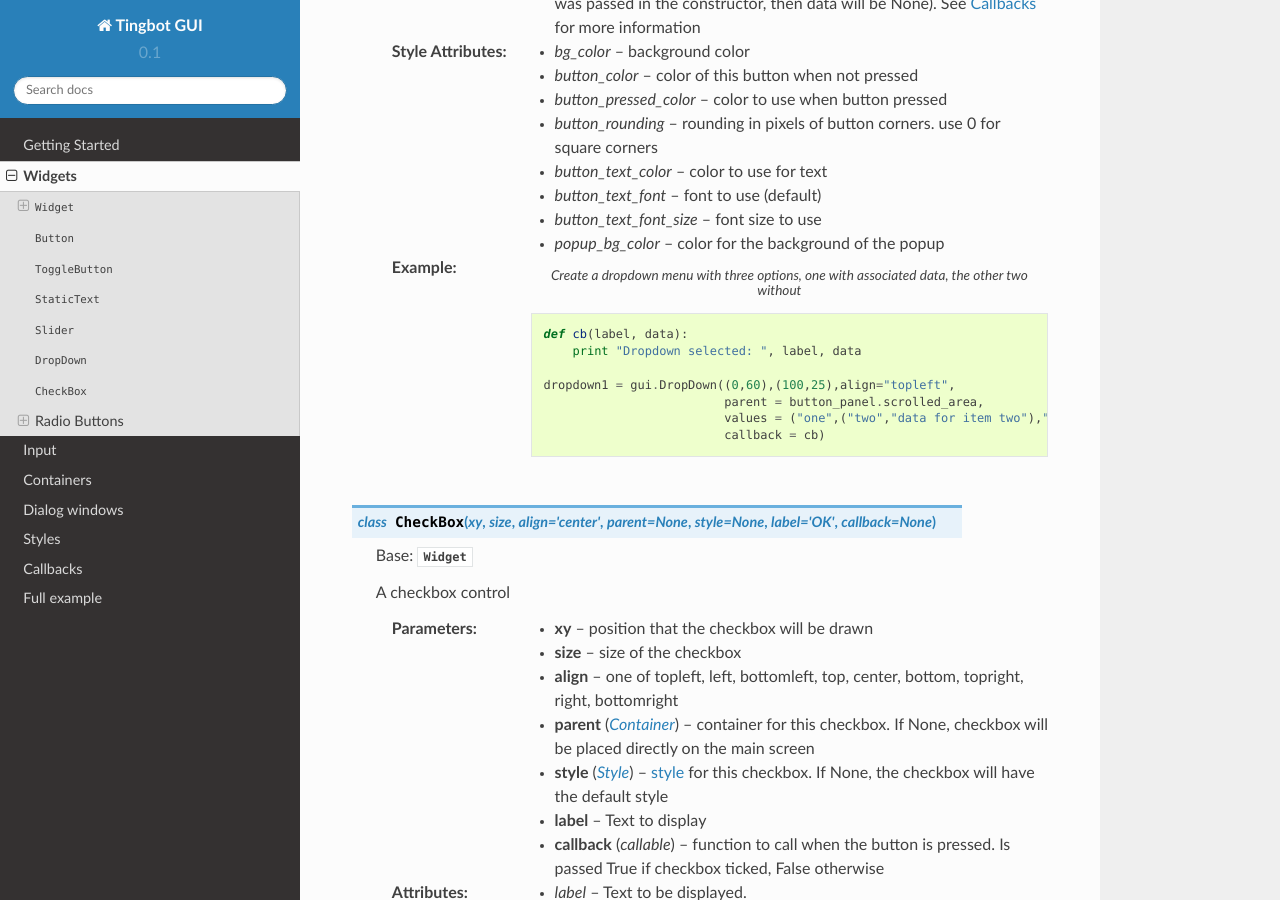
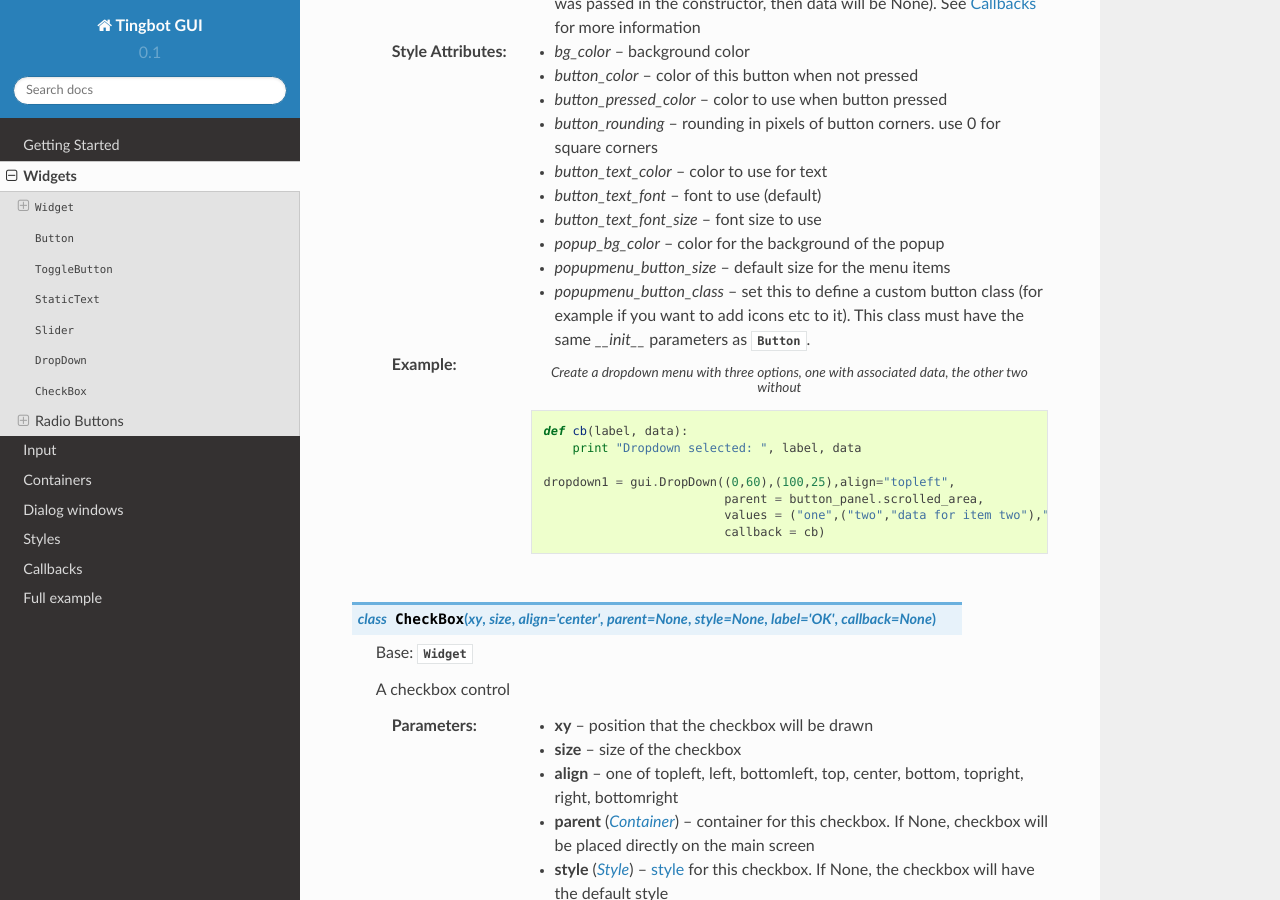
Before and after one commit to furbrain/tingbot-gui, a Sphinx documentation site: the page built from docs/widgets.rst, in a window 1280 px wide and 900 px high, scrolled down 6356 px. Built offline with Sphinx 7.4.7 and the Read the Docs theme 2.0.0, drawn with Linux system fonts in a browser that asks for light colours; the version number is read from the project's files by our own code.

Commit message:
Add custom button classes to PopupMenu and DropDown

```diff
--- a/docs/dialogs.rst
+++ b/docs/dialogs.rst
@@ -156,6 +156,9 @@ This is particularly useful for alert boxes and also pop-up menus
         - *button_text_font_size* -- font size to use
         - *popup_bg_color* -- color for the background of the popup
         - *popupmenu_button_size* -- default size for the menu items
+        - *popupmenu_button_class* -- set this to define a custom button class
+          (for example if you want to add icons etc to it). This class must have the
+          same `__init__` parameters as :class:`Button`.
 
     :Example:
         .. code-block:: python
--- a/docs/widgets.rst
+++ b/docs/widgets.rst
@@ -258,6 +258,10 @@ There are several different elements that can be used in an interface, known as
         - *button_text_font* -- font to use (default)
         - *button_text_font_size* -- font size to use
         - *popup_bg_color* -- color for the background of the popup
+        - *popupmenu_button_size* -- default size for the menu items
+        - *popupmenu_button_class* -- set this to define a custom button class
+          (for example if you want to add icons etc to it). This class must have the
+          same `__init__` parameters as :class:`Button`.
 
     :Example:
         .. code-block:: python
```
Also changed, not shown: 2 other files.
